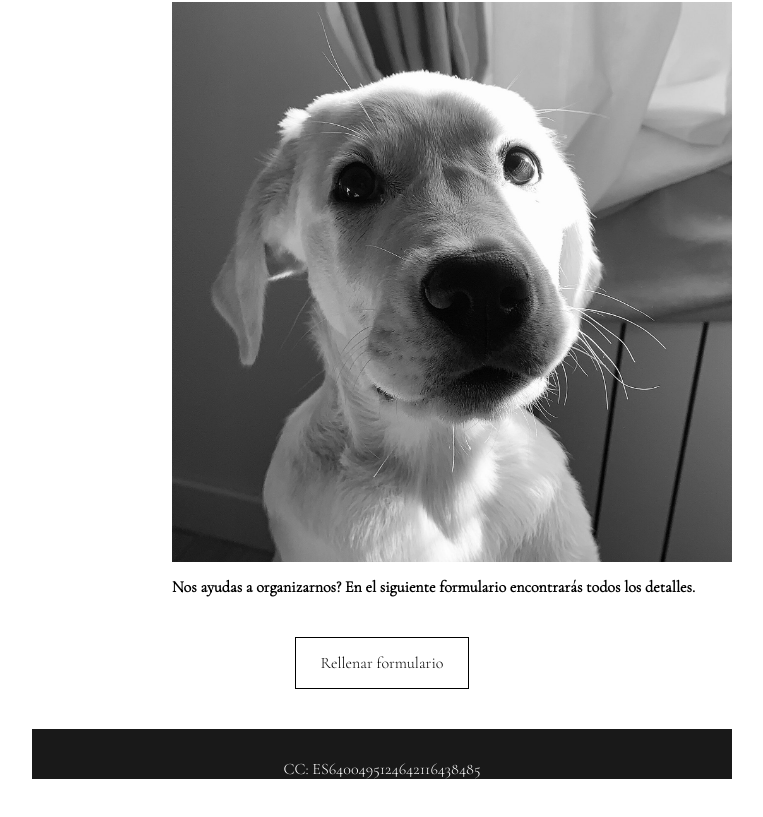
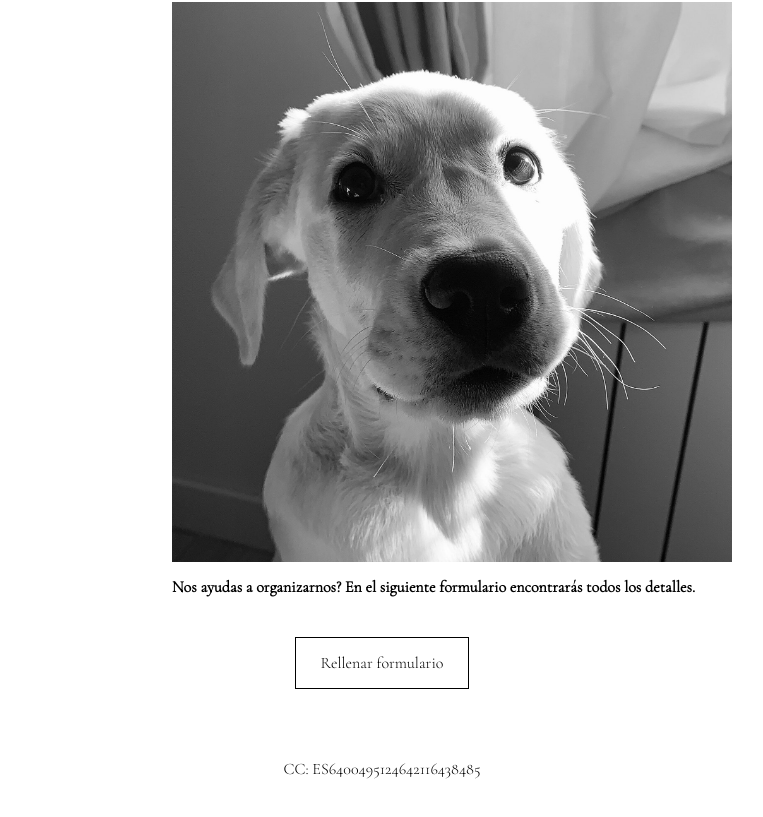
Before and after one commit to Jimeno0/wedding-site, a Next.js app: page / in a window 1280 px wide. Shown: the part 3519-4336 px from the top of the page, without its empty margins (258-1021 px from the left). Built offline with nearby package versions, Linux system fonts and the light colour scheme.

Commit message:
remove black CC

```diff
--- a/compontents/CheckIn/CheckIn.tsx
+++ b/compontents/CheckIn/CheckIn.tsx
@@ -30,7 +30,6 @@ export const CheckIn = () => {
       </div>
       <div
         style={{
-          backgroundColor: 'rgba(0,0,0,0.9)',
           display: 'flex',
           flexDirection: 'column',
           alignItems: 'center',
@@ -38,7 +37,7 @@ export const CheckIn = () => {
           paddingTop: 30,
         }}
       >
-        <Text color="white">CC: ES6400495124642116438485</Text>
+        <Text>CC: ES6400495124642116438485</Text>
       </div>
     </CheckInWrapper>
   );
```
